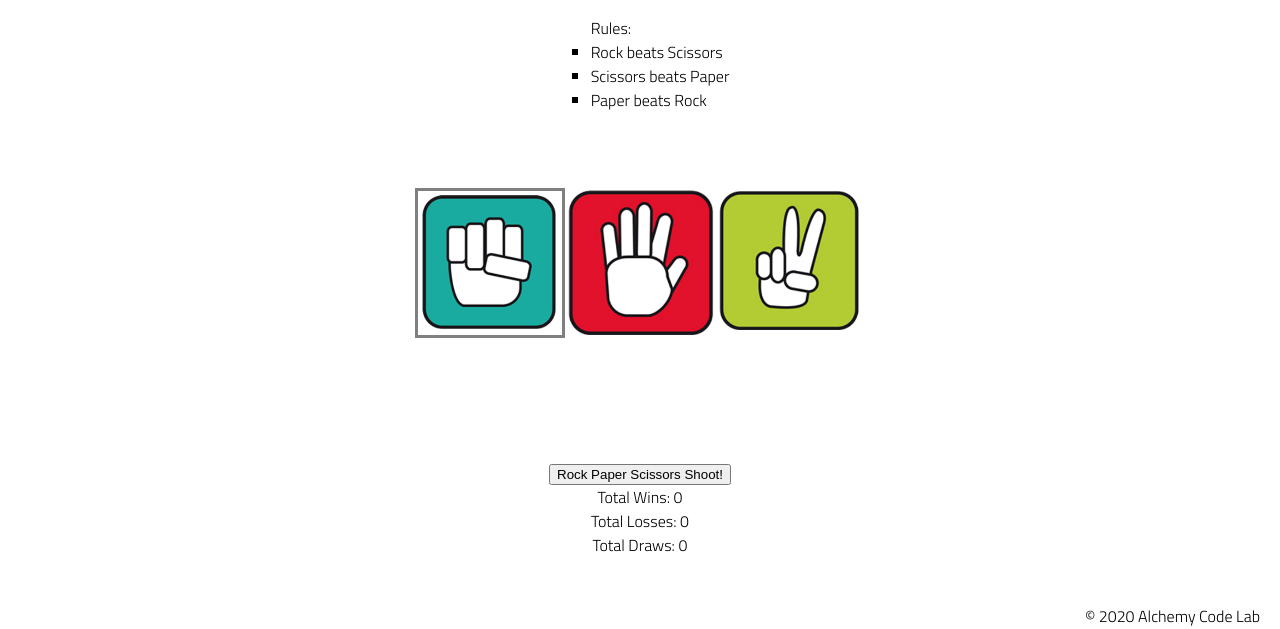
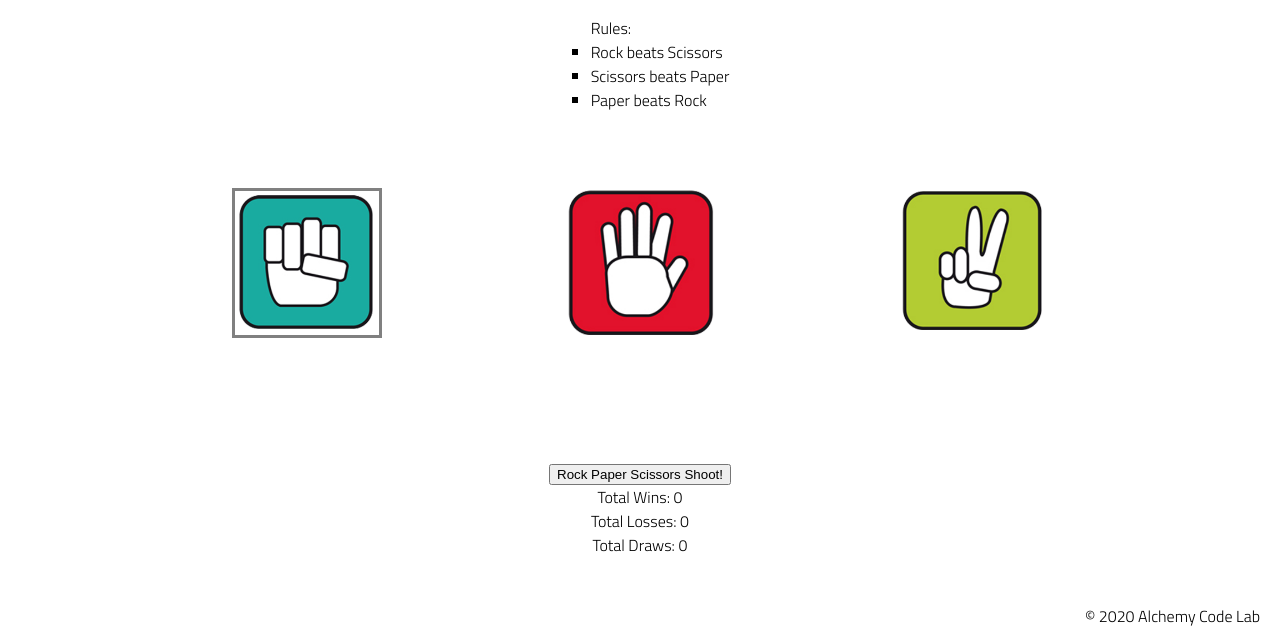
Before and after one commit to pete-hamrick/lab-03-rock-paper-scissors, a plain HTML site: page index.html in a window 1280 px wide. Shown: the part 171-800 px from the top of the page. Drawn offline with Linux system fonts and the light colour scheme.

Commit message:
some styling added and comments cleaned up

```diff
--- a/app.js
+++ b/app.js
@@ -51,8 +51,5 @@ playButton.addEventListener('click', () => {
 
 
 
-    // let computerChoice = 'rock';
+
 });
-  // get user input
-  // use user input to update state
-  // update DOM to reflect the new state
--- a/styles/home.css
+++ b/styles/home.css
@@ -1,4 +1,3 @@
-/* add home page styles here */
 input[type="radio"] {
   display: none;
 }
@@ -19,6 +18,7 @@ input[type="radio"]:not(:checked) + img:hover {
 .throws {
   display: flex;
   flex-direction: row;
+  justify-content: space-around;
 }
 
 ul {
```
Also changed, not shown: index.html (+1 -0 lines), test/example.test.js (+0 -11 lines).
